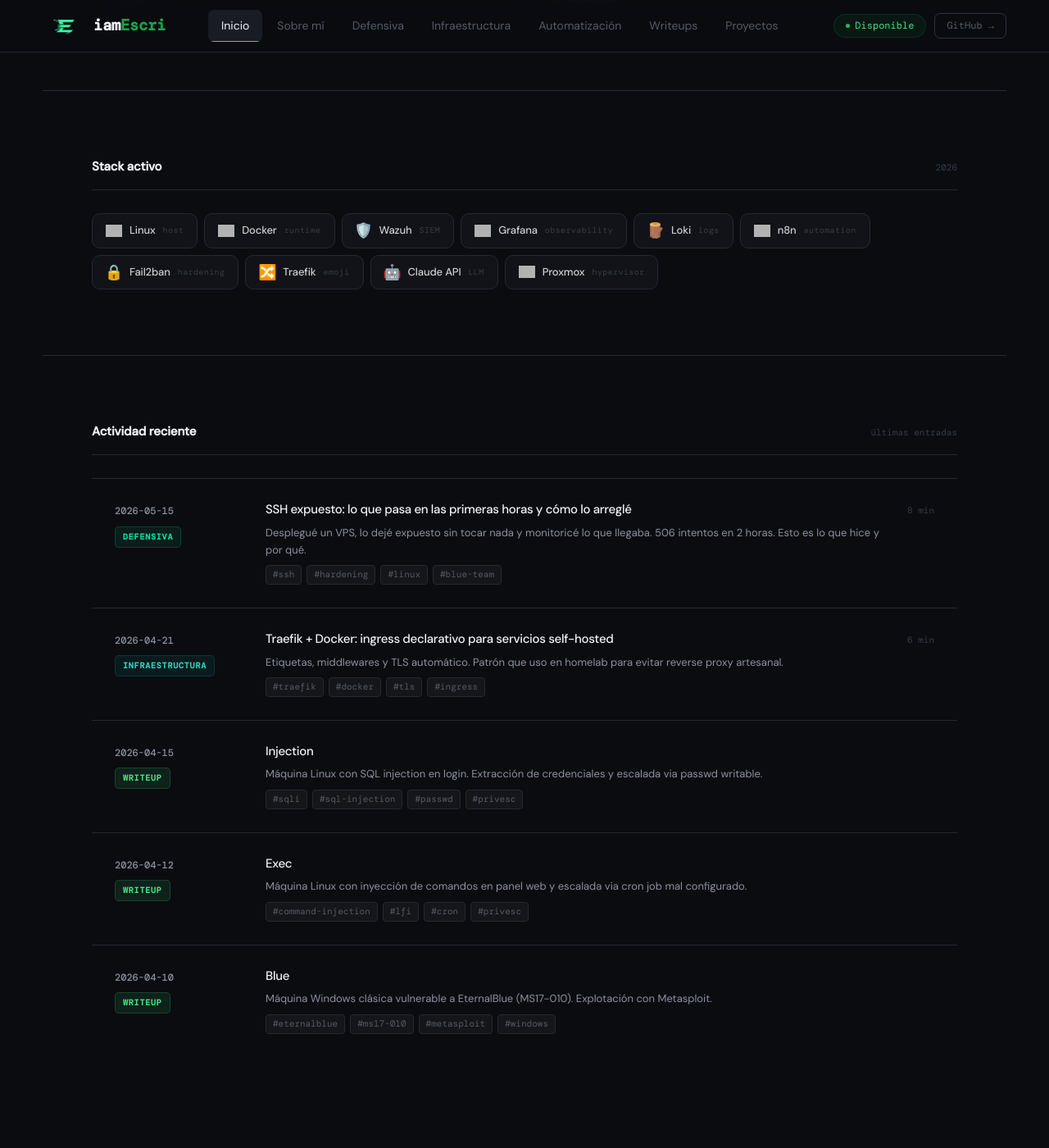
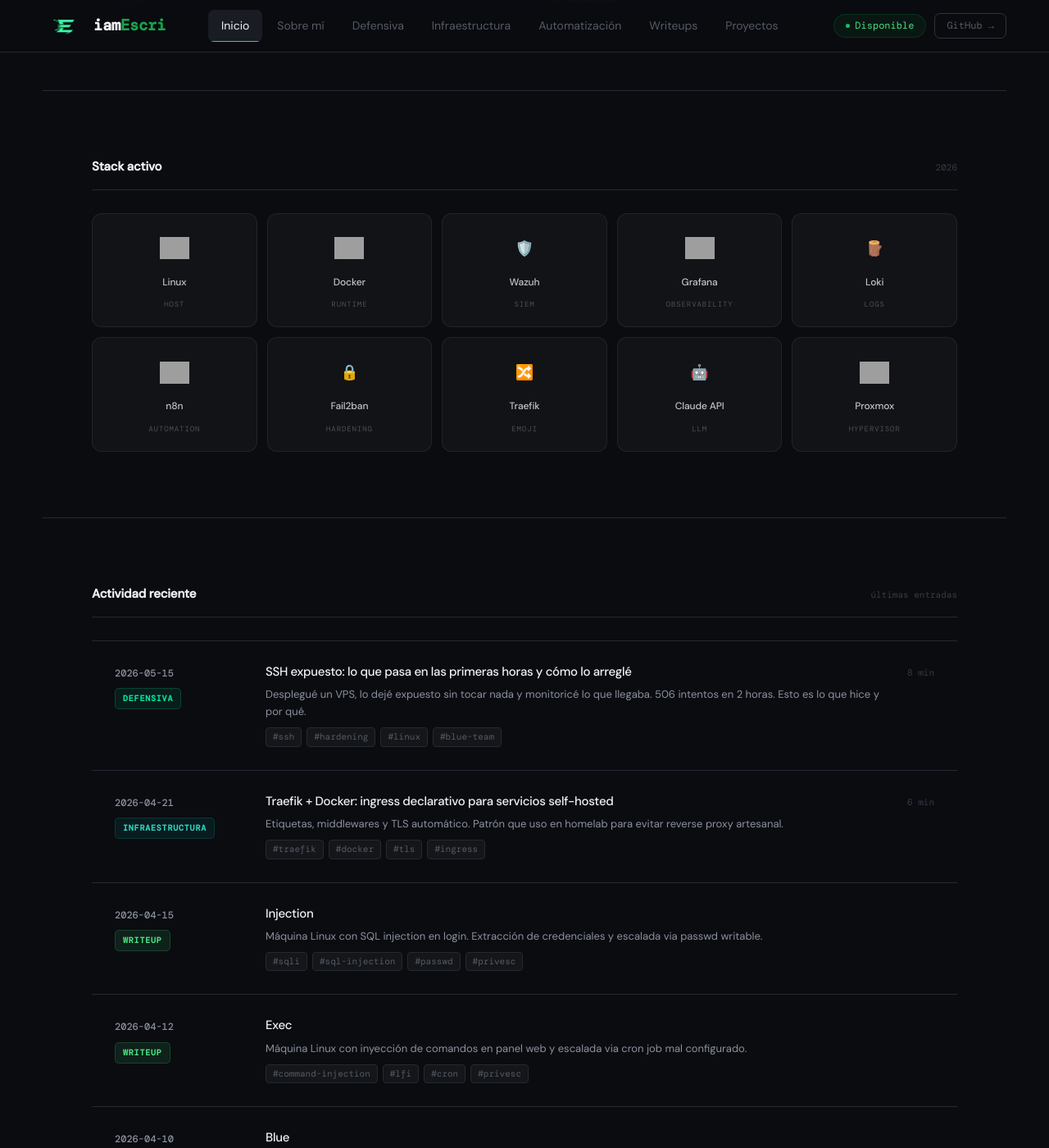
Before and after one commit to iamEscri/iamescri.github.io, a Jekyll site: the page built from index.html, in a window 1280 px wide and 1400 px high, scrolled down 1196 px. Shown: the whole window at 82% size. Built offline with Jekyll 4.4.1, drawn with Linux system fonts in a browser that asks for light colours; before the commit the page ends 2565 px from its top, so only the background shows below that; grey boxes are pictures that could not be loaded.

Commit message:
Update main.css

```diff
--- a/assets/css/main.css
+++ b/assets/css/main.css
@@ -1647,58 +1647,62 @@
 .dot-green { background: #4ade80; }
 .dot-amber { background: #f59e0b; }
 
-/* STACK BADGES */
+/* STACK GRID — Opción A */
 .stack-badges {
-  display: flex;
-  flex-wrap: wrap;
-  gap: 8px;
+  display: grid;
+  grid-template-columns: repeat(5, 1fr);
+  gap: 12px;
 }
 .stack-badge {
-  display: flex;
-  align-items: center;
-  gap: 9px;
-  padding: 10px 16px;
-  border: 1px solid var(--border);
-  border-radius: 10px;
-  background: var(--bg2);
+  background: rgba(255,255,255,.03);
+  border: 1px solid rgba(255,255,255,.07);
+  border-radius: 12px;
+  padding: 20px 12px;
+  display: flex;
+  flex-direction: column;
+  align-items: center;
+  gap: 10px;
   cursor: default;
-  transition: border-color .18s, background .18s;
+  transition: border-color .2s, background .2s, transform .2s;
 }
 .stack-badge:hover {
   border-color: var(--accent2);
-  background: var(--bg3);
-}
-.stack-badge:hover .stack-badge-icon img { opacity: 1; filter: none; }
-.stack-badge:hover .stack-badge-icon i { color: var(--accent2); }
-.stack-badge:hover .stack-badge-name { color: var(--text); }
+  background: rgba(0,229,160,.04);
+  transform: translateY(-2px);
+}
+.stack-badge:hover .stack-badge-name { color: var(--accent2); }
 .stack-badge-icon {
-  width: 20px; height: 20px;
+  width: 44px; height: 44px;
   display: flex; align-items: center; justify-content: center;
   flex-shrink: 0;
+  font-size: 32px;
+  line-height: 1;
 }
 .stack-badge-icon img {
-  width: 20px; height: 20px;
+  width: 36px; height: 36px;
   object-fit: contain;
-  filter: brightness(0) invert(0.7);
-  transition: filter .18s, opacity .18s;
 }
 .stack-badge-icon i {
-  font-size: 18px;
-  color: var(--text3);
-  transition: color .18s;
-}
+  font-size: 28px;
+  color: rgba(255,255,255,.6);
+  transition: color .2s;
+}
+.stack-badge:hover .stack-badge-icon i { color: var(--accent2); }
 .stack-badge-name {
-  font-size: 13px;
+  font-size: 12px;
   font-weight: 500;
-  color: rgba(255,255,255,.8);
+  color: rgba(255,255,255,.75);
+  text-align: center;
   letter-spacing: -.01em;
-  transition: color .18s;
+  transition: color .2s;
 }
 .stack-badge-role {
   font-family: var(--font-mono);
-  font-size: 10px;
-  color: var(--text4);
-  letter-spacing: .04em;
+  font-size: 9px;
+  color: rgba(255,255,255,.25);
+  letter-spacing: .1em;
+  text-transform: uppercase;
+  text-align: center;
 }
 
 /* HOME ACTIVITY LIST (tabla estilo reference) */
```
